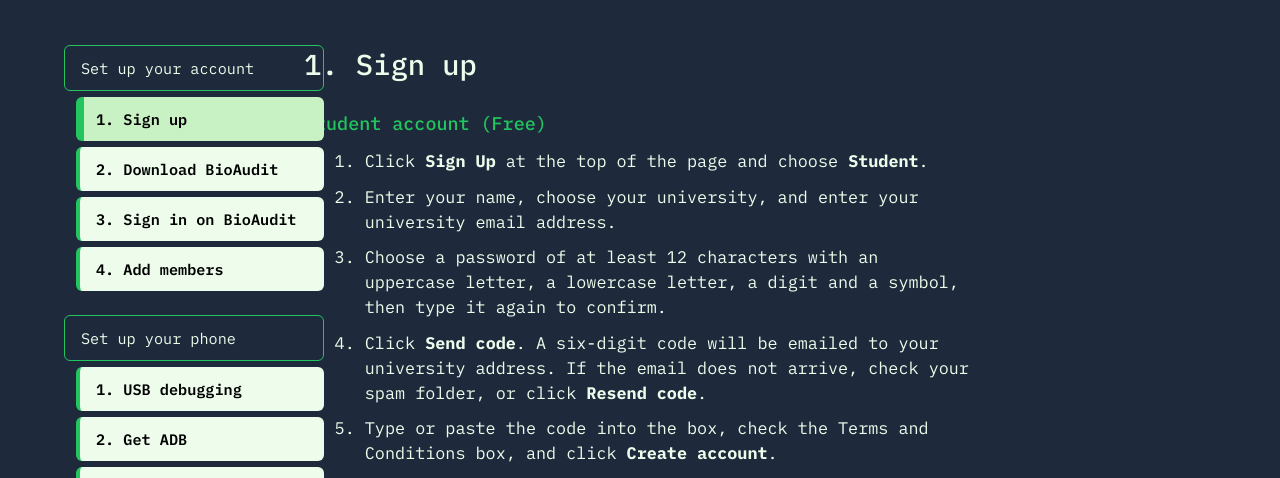
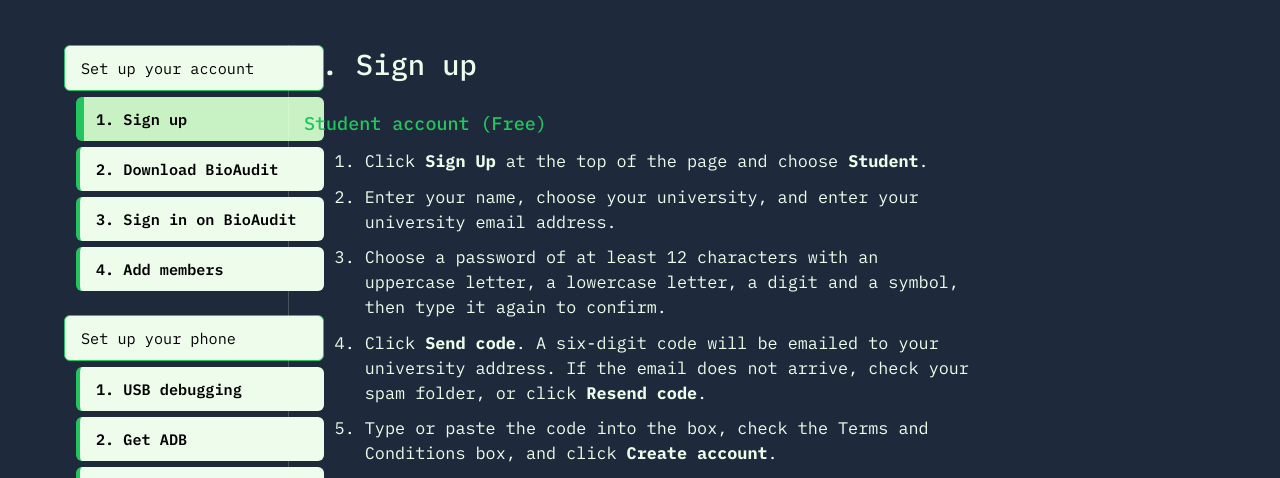
Before and after one commit to ethansiew03-web/FYP-26-S3-14_Website, a plain HTML site: page public/guide.html in a window 1280 px wide. Shown: the part 290-768 px from the top of the page. Drawn offline with Linux system fonts and the light colour scheme.

Commit message:
Design change to guide page

```diff
--- a/public/css/styles.css
+++ b/public/css/styles.css
@@ -12,6 +12,7 @@
   --line: #505050;
   --header-h: 130px;
   --red: #FF0000;
+  --white: #FFF;
 }
 
 * { box-sizing: border-box; margin: 0; }
@@ -609,6 +610,8 @@ border-bottom: 2px solid var(--white);
 /* A boxed label for each group of tabs, with the tabs indented underneath */
 .guide-tab-group {
   padding: 12px 16px;
+  background:  var(--mint);
+  color: #000;
   border: 1px solid var(--green);
   border-radius: 6px;
   font-size: 0.95rem;
@@ -619,15 +622,23 @@ border-bottom: 2px solid var(--white);
 /* The line and the centred heading before the phone steps */
 .guide-group {
   margin-top: 64px;
-  padding-top: 48px;
-  border-top: 1px solid rgba(237, 252, 235, 0.2);
+  padding-top: 0;
   text-align: center;
 }
 .guide-group h2 { font-weight: 500; font-size: 2.2rem; }
 .guide-group p { margin-top: 14px; line-height: 1.5; }
 .guide-group + .guide-step { margin-top: 40px; }
 
-.guide-body { width: 100%; }
+.guide-body { width: 100%; position: relative; }
+.guide-body::before {
+  content: "";
+  position: absolute;
+  top: 0;
+  bottom: 0;
+  left: -16px;
+  width: 1px;
+  background: rgba(237, 252, 235, 0.2);
+}
 .guide-step { scroll-margin-top: calc(var(--header-h) + 24px); }
 .guide-step + .guide-step { margin-top: 64px; padding-top: 48px; border-top: 1px solid rgba(237, 252, 235, 0.2); }
 .guide-step h2 { font-weight: 500; font-size: 1.8rem; }
@@ -643,4 +654,5 @@ border-bottom: 2px solid var(--white);
   .guide-tabs { position: static; flex-direction: row; flex-wrap: wrap; width: auto; }
   .guide-tab-group { width: 100%; }
   .guide-tab { margin-left: 0; }
+  .guide-body::before { display: none; }
 }
```
